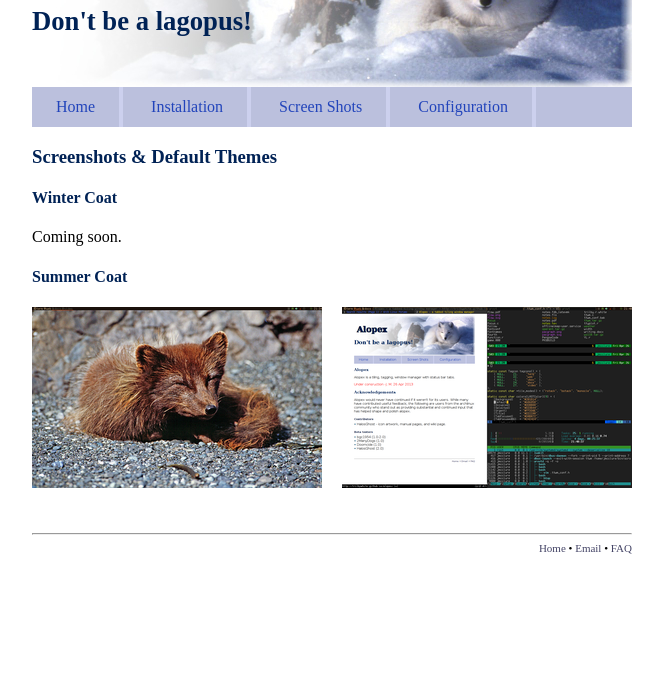
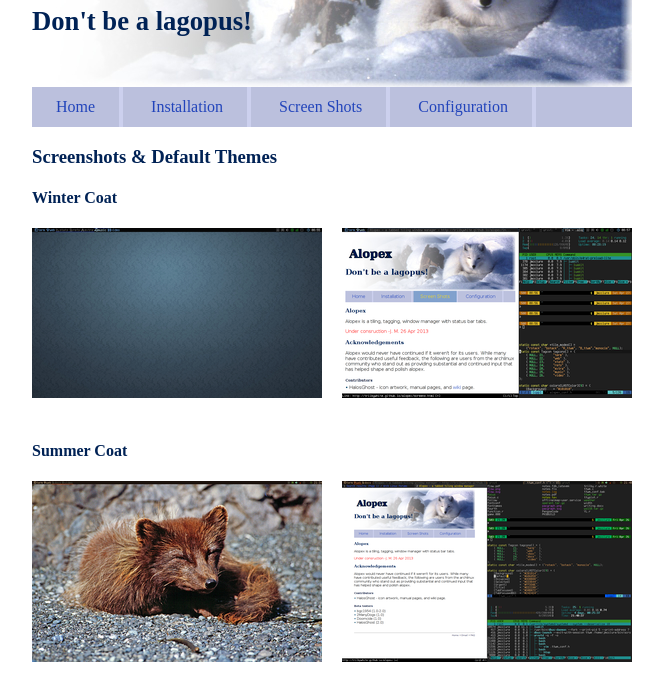
Before and after one commit to TrilbyWhite/alopex, a plain HTML site: page screens.html in a window 1280 px wide. Shown: the part 121-800 px from the top of the page, without its empty margins (308-971 px from the left). Drawn offline with Linux system fonts and the light colour scheme.

Commit message:
more screenies

```diff
--- a/screens.html
+++ b/screens.html
@@ -29,13 +29,23 @@ Alopex - a tabbed tiling window manager
 <h3>Screenshots &amp; Default Themes</h3>
 
 <h4>Winter Coat</h4>
-Coming soon.
+<a href="res/winter_full.png" class="left">
+	<img src="res/winter_thumb.png"/></a>
+<a href="res/winter_busy_full.png" class="right">
+	<img src="res/winter_busy_thumb.png"/></a>
+
+<p style="clear: both;"><br/></p>
 
 <h4>Summer Coat</h4>
 <a href="res/summer_full.png" class="left">
 	<img src="res/summer_thumb.png"/></a>
 <a href="res/summer_busy_full.png" class="right">
 	<img src="res/summer_busy_thumb.png"/></a>
+
+<p style="clear: both;"><br/></p>
+
+<h4>Daylight</h4>
+Coming soon...
 
 <p style="clear: both;"></p>
 
```
Also changed, not shown: res/winter_busy_thumb.png (added), res/winter_thumb.png (added).
